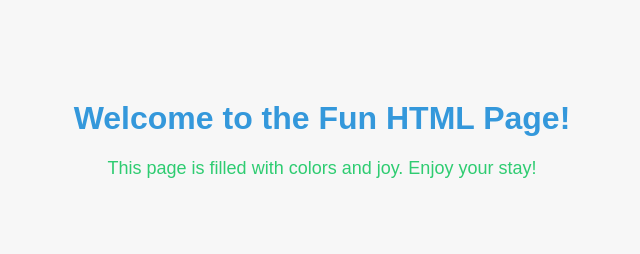
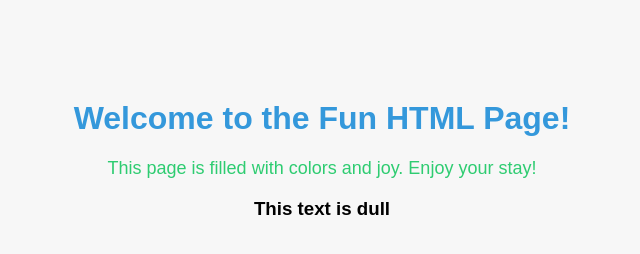
Before and after one commit to KristofferHmann/eksamen, a plain HTML site: page index.html in a window 1280 px wide. Shown: the whole page, without its empty margins (318-958 px from the left). Drawn offline with Linux system fonts and the light colour scheme.

Commit message:
manglede noget konstrast

```diff
--- a/index.html
+++ b/index.html
@@ -25,5 +25,6 @@
 <body>
     <h1>Welcome to the Fun HTML Page!</h1>
     <p>This page is filled with colors and joy. Enjoy your stay!</p>
+    <h3> This text is dull</h3>
 </body>
 </html>
```
